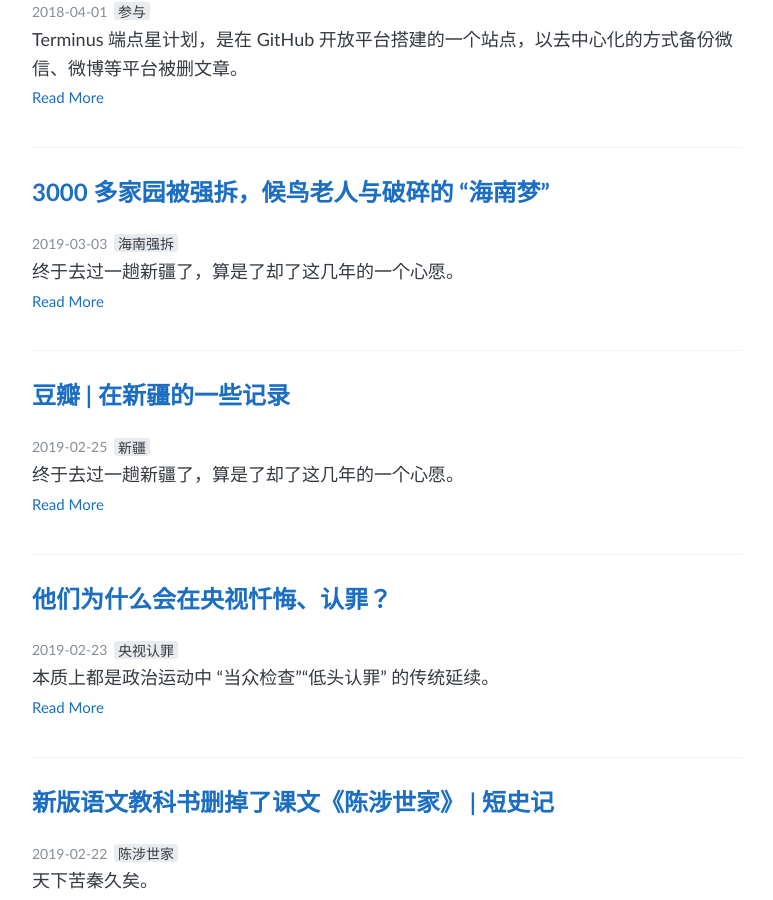
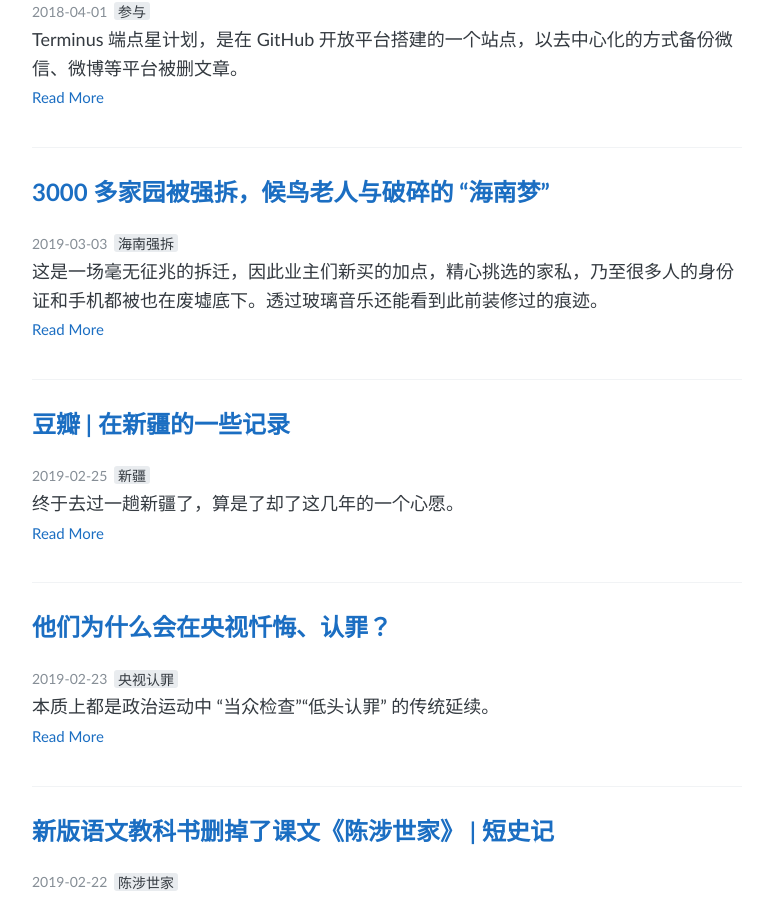
Before and after one commit to Terminus2049/Terminus2049.github.io, a Jekyll site: the page built from index.html, in a window 1280 px wide and 900 px high, scrolled down 303 px. Shown: the whole window, without its empty margins (253-1026 px from the left). Built offline with Jekyll 4.4.1, drawn with Linux system fonts in a browser that asks for light colours; the list of posts is cut into pages by our own code.

Commit message:
description

```diff
--- a/_posts/2019-03-03-hai-nan.md
+++ b/_posts/2019-03-03-hai-nan.md
@@ -12,7 +12,7 @@ tags: 海南强拆
 
 image_feature: "https://i.loli.net/2019/03/04/5c7cada1e997a.jpg"
 
-description: 终于去过一趟新疆了，算是了却了这几年的一个心愿。
+description: 这是一场毫无征兆的拆迁，因此业主们新买的加点，精心挑选的家私，乃至很多人的身份证和手机都被也在废墟底下。透过玻璃音乐还能看到此前装修过的痕迹。
 
 ---
 
```
